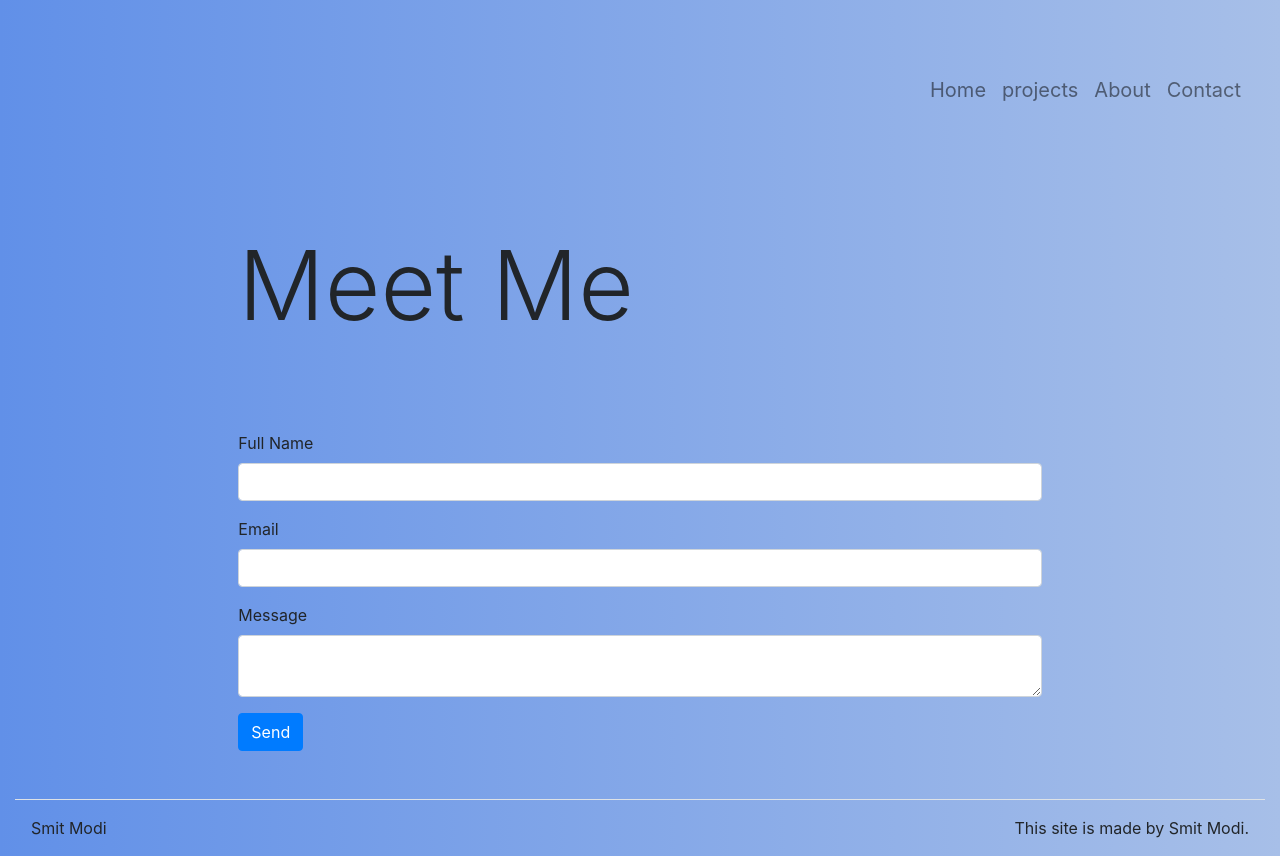
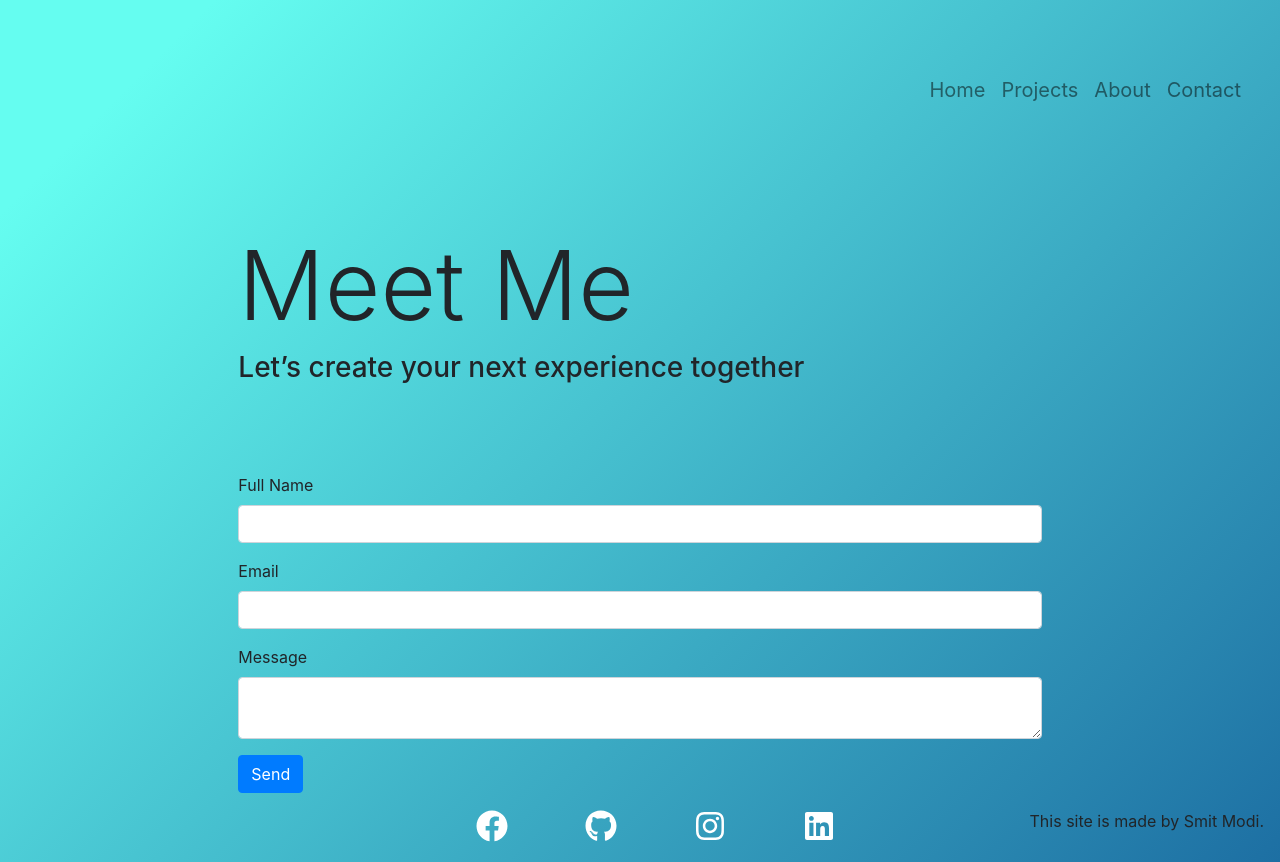
Before and after one commit to sjmodi1997/Portfolio, a React (Create React App) app: page /contact in a window 1280 px wide. Built offline with nearby package versions, Linux system fonts and the light colour scheme.

Commit message:
Addeing Modified Files

```diff
--- a/package.json
+++ b/package.json
@@ -3,6 +3,9 @@
   "version": "0.1.0",
   "private": true,
   "dependencies": {
+    "@fortawesome/fontawesome-svg-core": "^1.2.28",
+    "@fortawesome/free-brands-svg-icons": "^5.13.0",
+    "@fortawesome/react-fontawesome": "^0.1.9",
     "@material-ui/core": "^4.9.5",
     "@material-ui/icons": "^4.9.1",
     "@testing-library/jest-dom": "^4.2.4",
@@ -13,11 +16,13 @@
     "react": "^16.12.0",
     "react-bootstrap": "^1.0.0-beta.16",
     "react-dom": "^16.12.0",
+    "react-helmet": "^6.0.0",
     "react-reveal": "^1.2.2",
     "react-router-dom": "^5.1.2",
     "react-scripts": "3.4.0",
     "react-scroll": "^1.7.16",
     "react-spring": "^8.0.27",
+    "react-typing-effect": "^2.0.3",
     "react-vertical-timeline-component": "^2.5.0"
   },
   "scripts": {
--- a/src/App.js
+++ b/src/App.js
@@ -5,7 +5,7 @@ import {
   Route,
   Link
 } from "react-router-dom";
-import {animateScroll as scroll} from 'react-scroll';
+import {Link as LinkR,animateScroll as scroll} from 'react-scroll';
 import Container from 'react-bootstrap/Container';
 import './App.css';
 import { Navbar, Nav } from 'react-bootstrap';
@@ -34,7 +34,8 @@ class App extends React.Component {
         title: 'About Me'
       },
       contact: {
-        title: 'Meet Me'
+        title: 'Meet Me',
+        subTitle: "Let’s create your next experience together"
       }
     }
   }
@@ -51,7 +52,16 @@ class App extends React.Component {
             <Navbar.Collapse id="navbar-toggle">
               <Nav className="ml-auto">
                 <Link className="nav-link" to="/" onClick={this.scrollToTop}>Home</Link>
-                <Link className="nav-link" to="/projects">projects</Link>
+                <LinkR
+                  className="nav-link"
+                  activeClass="active"
+                  to="Projects"
+                  spy={true}
+                  smooth={true}
+                  offset={0}
+                  duration= {500}
+                >Projects</LinkR>
+                {/*<Link className="nav-link" to="/projects">Projects</Link>*/}
                 <Link className="nav-link" to="/about">About</Link>
                 <Link className="nav-link" to="/contact">Contact</Link>
               </Nav>
@@ -59,10 +69,10 @@ class App extends React.Component {
           </Navbar>
           <Route path="/" exact render={() => <HomePage title={this.state.home.title} subTitle={this.state.home.subTitle} text={this.state.home.text}/>}/>
           <Route path="/projects" exact render={() => <HomePage title={this.state.home.title} subTitle={this.state.home.subTitle} text={this.state.home.text} scrollToProject={true}/>}/>
-          <Route path="/about" exact render={() => <AboutPage title={this.state.about.title}/>}/>
-          <Route path="/contact" exact render={() => <ContactPage title={this.state.contact.title}/>}/>
-          <Footer />
+          <Route path="/about" exact render={() => <AboutPage title={this.state.about.title} subTitle={this.state.about.subTitle}/>}/>
+          <Route path="/contact" exact render={() => <ContactPage title={this.state.contact.title} subTitle={this.state.contact.subTitle}/>}/>
         </Container>
+        <Footer />
       </Router>
     );
   }
--- a/src/components/Carousel.js
+++ b/src/components/Carousel.js
@@ -2,8 +2,9 @@ import React from 'react';
 import Container from 'react-bootstrap/Container';
 import Row from 'react-bootstrap/Row';
 import siliconvalley from '../assets/images/siliconvalley.jpg';
-import ticTacToe from '../assets/images/tic-tac-toe.jpg';
-import olympic from '../assets/images/olympic.png';
+import Portfolio from '../assets/images/Portfolio2.jpg';
+import ticTacToe from '../assets/images/tic-tac-toe3.png';
+import olympic from '../assets/images/olympic.jpg';
 
 import Card from './Card';
 
@@ -33,10 +34,10 @@ class Carousel extends React.Component
                 },
                 {
                     id: 2,
-                    title: 'Evverest',
-                    subTitle: 'A social network for developers',
-                    imgSrc: siliconvalley,
-                    link: 'https://github.com/garrettlove8/evverest',
+                    title: 'Portfolio',
+                    subTitle: 'A portfolio for software developers',
+                    imgSrc: Portfolio,
+                    link: 'https://github.com/sjmodi1997/Portfolio',
                     selected: false
                 },
             ]
--- a/src/components/Footer.js
+++ b/src/components/Footer.js
@@ -2,17 +2,20 @@ import React from 'react';
 import Container from 'react-bootstrap/Container';
 import Row from 'react-bootstrap/Row';
 import Col from 'react-bootstrap/Col';
+import SocialIcons from '../components/SocialIcons';
 
 function Footer()
 {
     return (
-        <footer className="mt-5">
+        <footer className="footer">
             <Container fluid={true}>
-                <Row className="border-top justify-content-between p-3">
-                    <Col className="p-0" md={3} sm={12}>
-                        Smit Modi
+                <Row className="justify-content-between p-3">
+                    <Col>
                     </Col>
-                    <Col className="p-0 d-flex justify-content-end" md={3}>
+                    <Col className="p-0">
+                        <SocialIcons />
+                    </Col>
+                    <Col className="p-0 d-flex justify-content-end">
                         This site is made by Smit Modi.
                     </Col>
                 </Row>
--- a/src/components/Hero.js
+++ b/src/components/Hero.js
@@ -4,6 +4,7 @@ import Container from 'react-bootstrap/Container';
 import Row from 'react-bootstrap/Row';
 import Col from 'react-bootstrap/Col';
 import Fade from 'react-reveal/Fade';
+import ReactTypingEffect from 'react-typing-effect';
 
 function Hero(props)
 {
@@ -16,7 +17,16 @@ function Hero(props)
                         {props.title && <h1 className="display-1 front-weight-bolder">{props.title}</h1>}
                     </Fade>
                     <Fade bottom>
-                        {props.subTitle && <h3 className="display-4 front-weight-light">{props.subTitle}</h3>}
+                        {!props.isMainHeading && props.subTitle && <h3 className="display-5 front-weight-light">{props.subTitle}</h3>}
+                    </Fade>
+                    <Fade bottom>
+                        {props.isMainHeading &&
+                        <ReactTypingEffect
+                            text="Software Developer || Competitive Coder... "
+                            className="typical"
+                            speed="100"
+                            eraseDelay="500000"
+                        />}
                     </Fade>
                     <Fade bottom>
                         {props.text && <h3 className="lead front-weight-light">{props.text}</h3>}
--- a/src/components/Timeline.js
+++ b/src/components/Timeline.js
@@ -13,9 +13,9 @@ function Timeline() {
         <Jumbotron className="bg-transparent jumbotron-fluid p-0">
             <Container fluid={true}>
                 <Row className="justify-content-center py-5">
-                    <Col md={4} sm={12}>
+                    {/*<Col md={4} sm={12}>*/}
                         <h1 className="display-1 front-weight-bolder">My Journey</h1>
-                    </Col>
+                    {/*</Col>*/}
                 </Row>
             </Container>
         <VerticalTimeline>
--- a/src/index.css
+++ b/src/index.css
@@ -6,8 +6,13 @@ body {
   -webkit-font-smoothing: antialiased;
   -moz-osx-font-smoothing: grayscale;
   background: linear-gradient(to right, #6190e8, #a7bfe8);
+  background-image: linear-gradient( 135deg, #65FDF0 10%, #1D6FA3 100%);
 }
-
+footer{
+  width: 100%;
+  /*background: rgb(2,0,36);
+  background: linear-gradient(to right, #6190e8 29%, rgba(167,191,232,1) 49%);*/
+}
 code {
   font-family: source-code-pro, Menlo, Monaco, Consolas, 'Courier New',
     monospace;
@@ -88,3 +93,55 @@ code {
   font-size: 20px;
   margin: 0px;
 }
+.typical{
+  font-size: 1.6rem;
+  font-family: 'Sulphur Point', sans-serif;
+}
+.social-icons{
+  text-align: center;
+}
+
+.fb{
+  margin: 2%;
+  color: white;
+}
+
+.fb:hover{
+  color: #386ddd;
+}
+
+.git{
+  margin: 2%;
+  color: white;
+}
+
+.git:hover{
+  color: #16fa01;
+}
+
+.twitter{
+  margin: 2%;
+  color: white;
+}
+
+.twitter:hover{
+  color: #00acee;
+}
+
+.insta{
+  margin: 2%;
+  color: white;
+}
+
+.insta:hover{
+  color: #c1558b;
+}
+
+.linkedin{
+  margin: 2%;
+  color: white;
+}
+
+.linkedin:hover{
+  color: #0e76a8;
+}
--- a/src/pages/HomePage.js
+++ b/src/pages/HomePage.js
@@ -22,9 +22,11 @@ function HomePage(props)
 
     return(
         <div>
-            <Hero title="Smit Modi" subTitle="Software Developer" text="Noida"/>
+            <Hero title="Smit Modi" subTitle="Software Developer" text="Noida" isMainHeading="true"/>
             <Container ref={el => { console.log(el); myRef.current = el;}} style={{backgroundColor: 'white',borderRadius: '25px'}} fluid={true}>
+            <div id="Projects">
                 <Hero title={props.title} subTitle={props.subTitle} text={props.text}/>
+                </div>
                 <Carousel />
             </Container>
             <Timeline />
```
Also changed, not shown: 1 other file (tests, documents, lock files or other folders).
